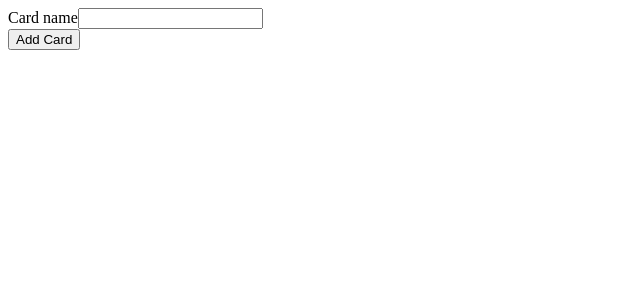
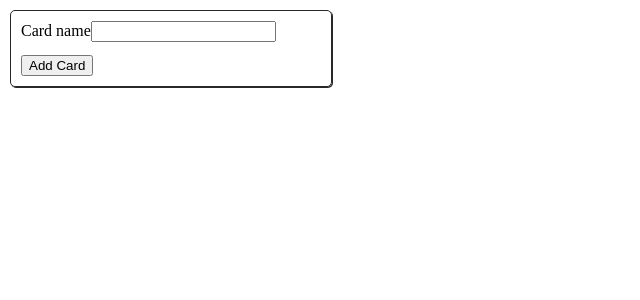
Before and after one commit to jdc-cunningham/finfinite, a React (Create React App) app in the folder reactjs-django/frontend/: page / in a window 1280 px wide. Shown: the top 300 px of the page, without its empty margins (0-640 px from the left). Built offline with nearby package versions, Linux system fonts and the light colour scheme.

Commit message:
basic styling, still trying things out, don't have a full app planned out yet

```diff
--- a/reactjs-django/frontend/src/CreditCard/AddCreditCard.css
+++ b/reactjs-django/frontend/src/CreditCard/AddCreditCard.css
@@ -0,0 +1,16 @@
+#form {
+    display: flex;
+    align-items: flex-start;
+    justify-content: flex-start;
+    flex-direction: column;
+    padding: 10px;
+    border: 1px solid #282828;
+    border-radius: 5px;
+    width: 300px;
+    box-shadow: 1px 1px #282828;
+    margin: 10px
+}
+
+#form form[name="add-credit-card"] button {
+    margin-top: 1em;
+}
--- a/reactjs-django/frontend/src/CreditCard/AddCreditCard.js
+++ b/reactjs-django/frontend/src/CreditCard/AddCreditCard.js
@@ -1,4 +1,5 @@
 import React, { Component } from 'react';
+import './AddCreditCard.css';
 
 class AddCreditCard extends Component {
     constructor(props) {
@@ -85,7 +86,7 @@
         };
 
         return (
-            <form>
+            <form name="add-credit-card">
                 <div className={'AddCreditCard-form-row' + (hasError('card-name') ? ' error' : '')}>
                     <label>
                         Card name
--- /dev/null
+++ b/reactjs-django/frontend/src/css-reset.css
@@ -0,0 +1,48 @@
+/* http://meyerweb.com/eric/tools/css/reset/
+   v2.0 | 20110126
+   License: none (public domain)
+*/
+
+html, body, div, span, applet, object, iframe,
+h1, h2, h3, h4, h5, h6, p, blockquote, pre,
+a, abbr, acronym, address, big, cite, code,
+del, dfn, em, img, ins, kbd, q, s, samp,
+small, strike, strong, sub, sup, tt, var,
+b, u, i, center,
+dl, dt, dd, ol, ul, li,
+fieldset, form, label, legend,
+table, caption, tbody, tfoot, thead, tr, th, td,
+article, aside, canvas, details, embed,
+figure, figcaption, footer, header, hgroup,
+menu, nav, output, ruby, section, summary,
+time, mark, audio, video {
+	margin: 0;
+	padding: 0;
+	border: 0;
+	font-size: 100%;
+	font: inherit;
+	vertical-align: baseline;
+}
+/* HTML5 display-role reset for older browsers */
+article, aside, details, figcaption, figure,
+footer, header, hgroup, menu, nav, section {
+	display: block;
+}
+body {
+	line-height: 1;
+}
+ol, ul {
+	list-style: none;
+}
+blockquote, q {
+	quotes: none;
+}
+blockquote:before, blockquote:after,
+q:before, q:after {
+	content: '';
+	content: none;
+}
+table {
+	border-collapse: collapse;
+	border-spacing: 0;
+}
--- a/reactjs-django/frontend/src/index.js
+++ b/reactjs-django/frontend/src/index.js
@@ -1,6 +1,7 @@
 import React from 'react';
 import ReactDOM from 'react-dom';
 // import './index.css';
+import './css-reset.css';
 // import App from './App';
 import AddCreditCard from './CreditCard/AddCreditCard';
 import * as serviceWorker from './serviceWorker';
```
